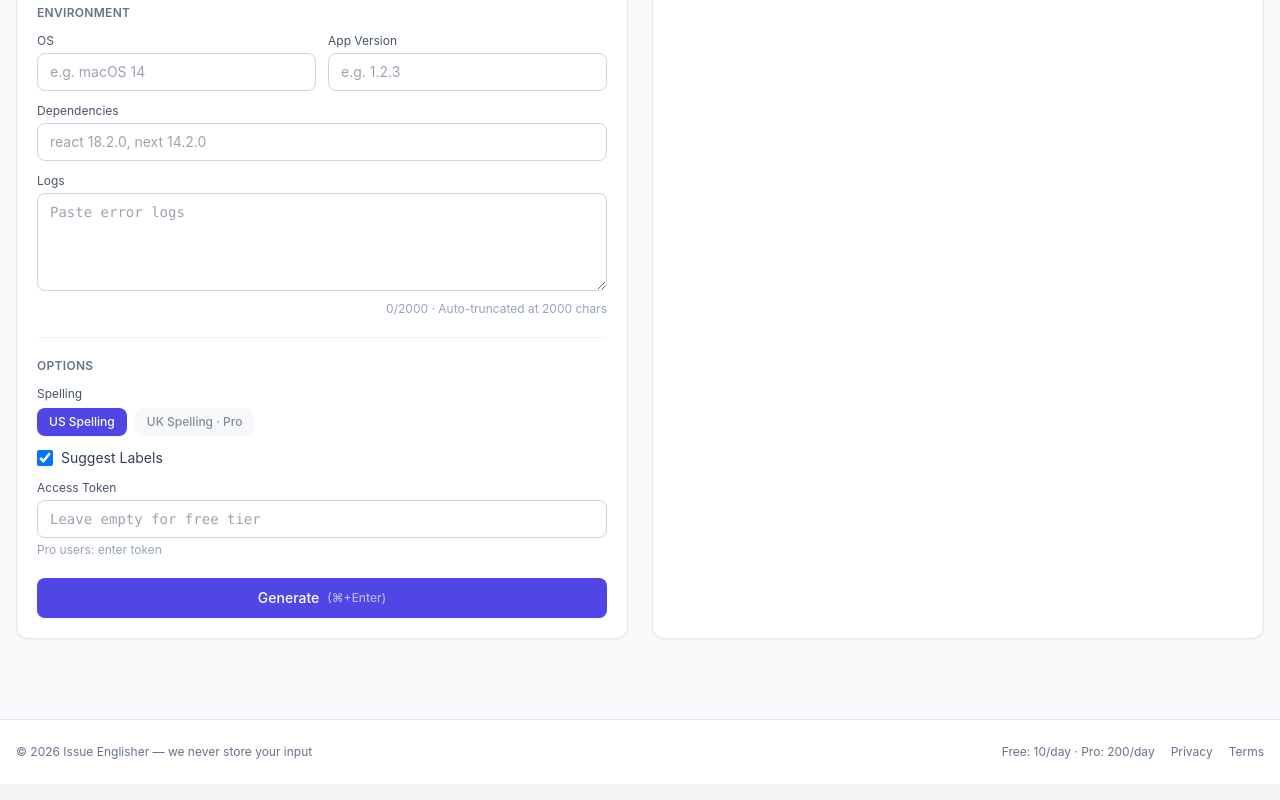
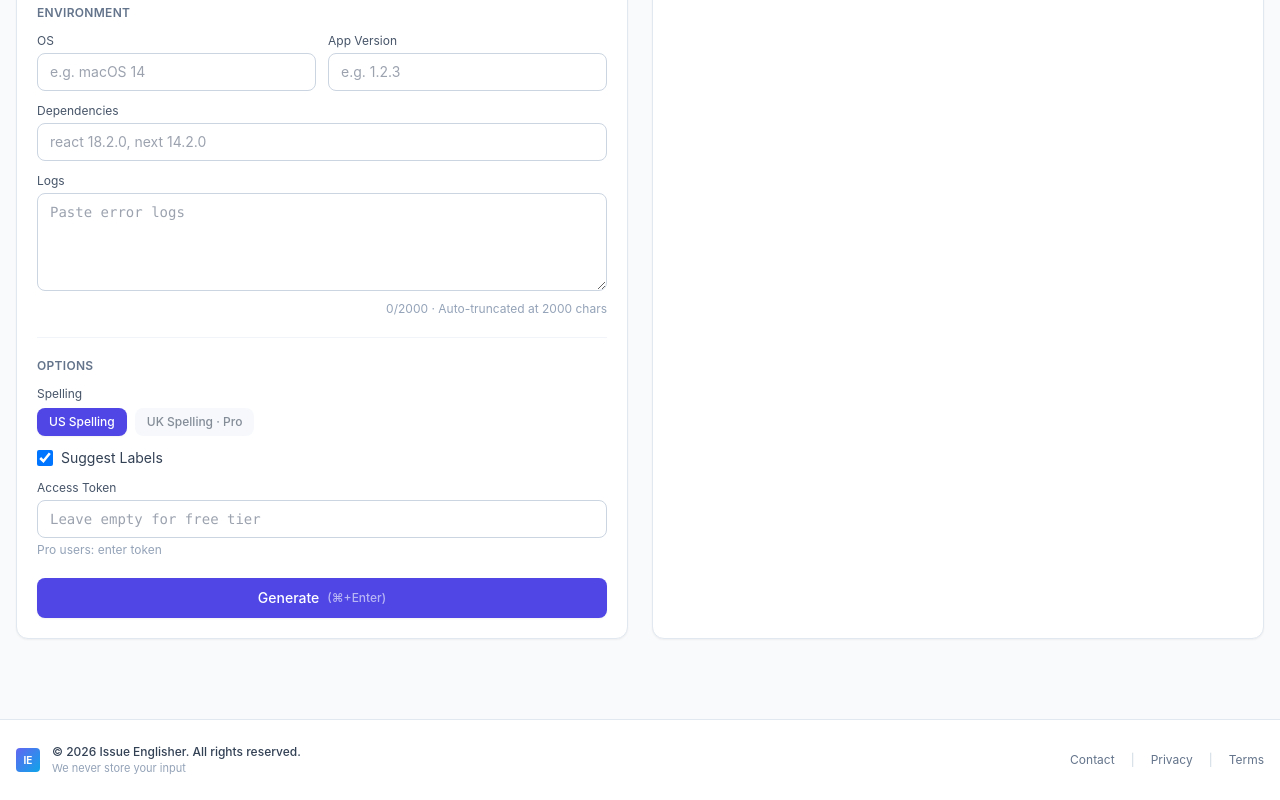
Before and after one commit to nice811/Issue-Englishe, a Next.js app: page / in a window 1280 px wide. Shown: the part 734-1534 px from the top of the page. Built offline with nearby package versions, Linux system fonts and the light colour scheme.

Commit message:
style: add favicon and polish footer layout

```diff
--- a/app/page.tsx
+++ b/app/page.tsx
@@ -607,12 +607,24 @@ export default function Home() {
 
       {/* Footer */}
       <footer className="mt-12 border-t border-slate-200 bg-white">
-        <div className="mx-auto max-w-7xl px-4 py-6 flex flex-col sm:flex-row items-center justify-between gap-4 text-xs text-slate-500">
-          <p>{t('footer.copyright')}</p>
-          <div className="flex items-center gap-4">
-            <span>{t('footer.freeProInfo')}</span>
-            <a href="#privacy" className="text-slate-500 hover:text-slate-700">{t('footer.privacy')}</a>
-            <a href="#terms" className="text-slate-500 hover:text-slate-700">{t('footer.terms')}</a>
+        <div className="mx-auto max-w-7xl px-4 py-6">
+          <div className="flex flex-col sm:flex-row items-center justify-between gap-4 text-xs text-slate-500">
+            <div className="flex items-center gap-3">
+              <div className="h-6 w-6 rounded bg-gradient-to-br from-indigo-500 to-sky-500 flex items-center justify-center text-white font-bold text-[10px]">
+                IE
+              </div>
+              <div>
+                <p className="font-medium text-slate-700">{t('footer.copyright')}</p>
+                <p className="text-[11px] text-slate-400">{t('footer.tagline')}</p>
+              </div>
+            </div>
+            <div className="flex items-center gap-4">
+              <a href="#contact" className="text-slate-500 hover:text-indigo-600 transition-colors">{t('footer.contact')}</a>
+              <span className="text-slate-300">|</span>
+              <a href="#privacy" className="text-slate-500 hover:text-indigo-600 transition-colors">{t('footer.privacy')}</a>
+              <span className="text-slate-300">|</span>
+              <a href="#terms" className="text-slate-500 hover:text-indigo-600 transition-colors">{t('footer.terms')}</a>
+            </div>
           </div>
         </div>
       </footer>
--- a/i18n/zh-en.json
+++ b/i18n/zh-en.json
@@ -53,10 +53,11 @@
       "suggestedLabels": "建议标签"
     },
     "footer": {
-      "copyright": "© 2026 Issue Englisher — 不存储输入",
-      "freeProInfo": "免费版 10/天 · Pro 200/天",
-      "privacy": "隐私",
-      "terms": "条款"
+      "copyright": "© 2026 Issue Englisher. All rights reserved.",
+      "tagline": "不存储您的输入数据",
+      "contact": "联系我们",
+      "privacy": "隐私政策",
+      "terms": "服务条款"
     },
     "errors": {
       "limitReached": "额度已达",
@@ -119,8 +120,9 @@
       "suggestedLabels": "Suggested Labels"
     },
     "footer": {
-      "copyright": "© 2026 Issue Englisher — we never store your input",
-      "freeProInfo": "Free: 10/day · Pro: 200/day",
+      "copyright": "© 2026 Issue Englisher. All rights reserved.",
+      "tagline": "We never store your input",
+      "contact": "Contact",
       "privacy": "Privacy",
       "terms": "Terms"
     },
```
Also changed, not shown: app/favicon.svg (added).
